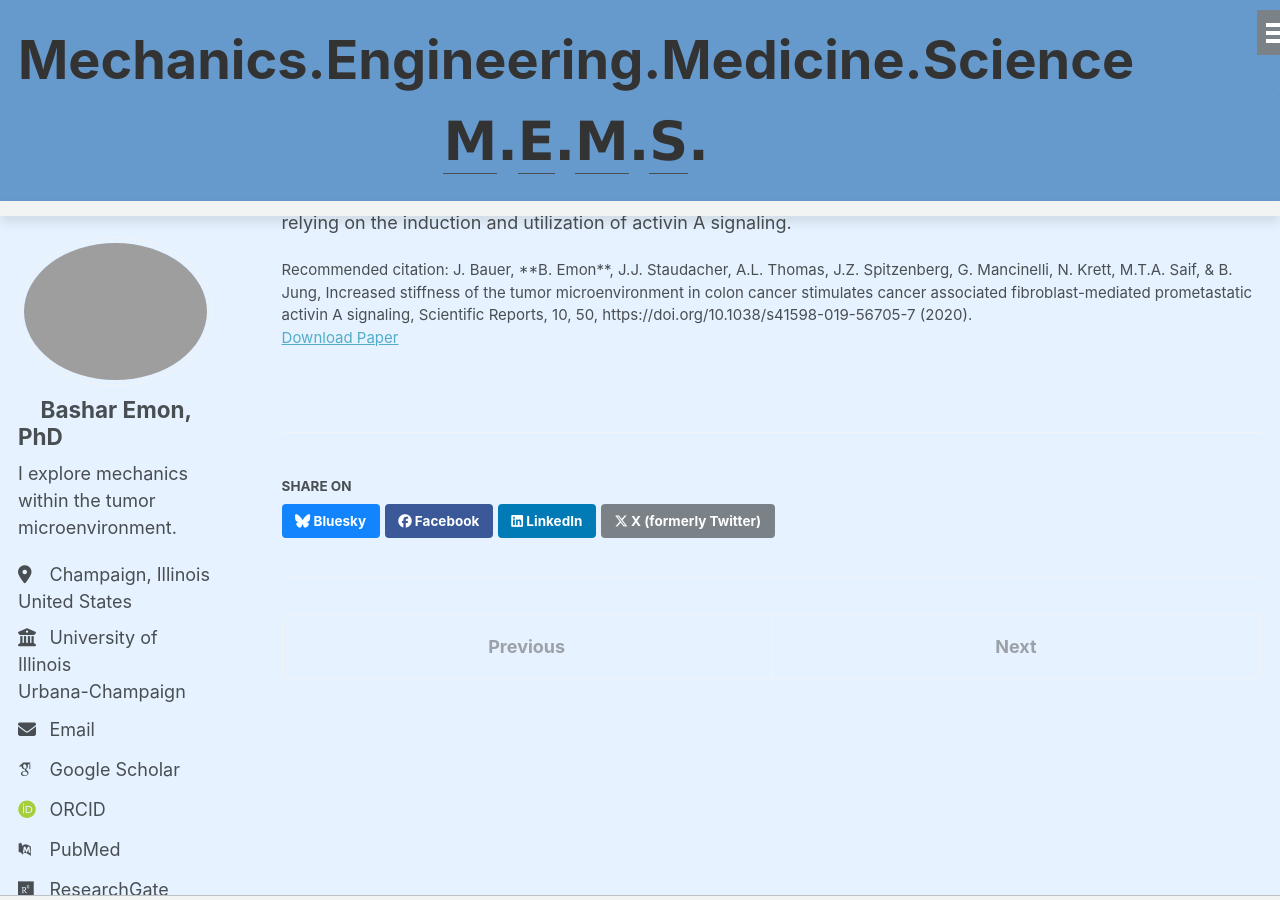
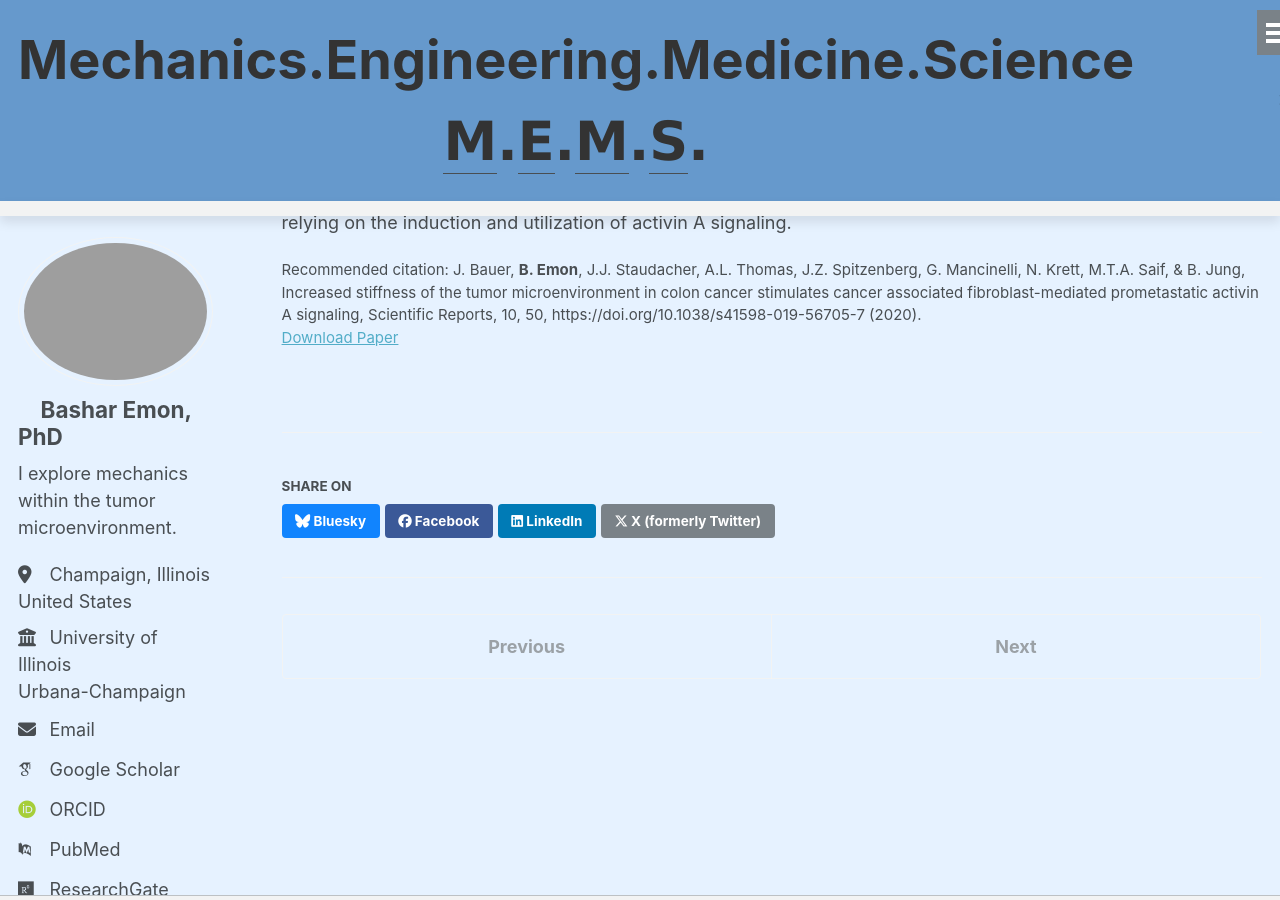
Before and after one commit to BasharEmon/BasharEmon.github.io, a Jekyll site: the page built from _publications/SciRep-2020.md, in a window 1280 px wide and 900 px high, scrolled down 451 px. Built offline with Jekyll 4.4.1, drawn with Linux system fonts in a browser that asks for light colours; some web fonts are replaced.

Commit message:
Update SciRep-2020.md

```diff
--- a/_publications/SciRep-2020.md
+++ b/_publications/SciRep-2020.md
@@ -7,7 +7,7 @@ excerpt: 'This study demonstrates that stiffer tumor microenvironments enhance a
 date: 2020-01-03
 venue: 'Scientific Reports'
 paperurl: 'http://BasharEmon.github.io/files/SciRep-2020.pdf'
-citation: 'J. Bauer, **B. Emon**, J.J. Staudacher, A.L. Thomas, J.Z. Spitzenberg, G. Mancinelli, N. Krett, M.T.A. Saif, & B. Jung, Increased stiffness of the tumor microenvironment in colon cancer stimulates cancer associated fibroblast-mediated prometastatic activin A signaling, Scientific Reports, 10, 50, https://doi.org/10.1038/s41598-019-56705-7 (2020).'
+citation: 'J. Bauer, <b>B. Emon</b>, J.J. Staudacher, A.L. Thomas, J.Z. Spitzenberg, G. Mancinelli, N. Krett, M.T.A. Saif, & B. Jung, Increased stiffness of the tumor microenvironment in colon cancer stimulates cancer associated fibroblast-mediated prometastatic activin A signaling, Scientific Reports, 10, 50, https://doi.org/10.1038/s41598-019-56705-7 (2020).'
 ---
 
 Colorectal cancer (CRC) is the second deadliest cancer in the US due to its propensity to metastasize. Stromal cells and especially cancer-associated fibroblasts (CAF) play a critical biophysical role in cancer progression, but the precise pro-metastatic mechanisms are not clear. Activin A, a TGF-β family member, is a strong pro-metastatic cytokine in the context of CRC. Here, we assessed the link between biophysical forces and pro-metastatic signaling by testing the hypothesis that CAF-generated mechanical forces lead to activin A release and associated downstream effects. Consistent with our hypothesis, we first determined that stromal activin A secretion increased with increasing substrate stiffness. Then we found that stromally-secreted activin A induced ligand-dependent CRC epithelial cell migration and epithelial to mesenchymal transition (EMT). In addition, serum activin A levels are significantly increased in metastatic (stage IV) CRC patients (1.558 ng/ml versus 0.4179 ng/ml, p < 0.05). We propose that increased tumor microenvironment stiffness leads to stromal cell-mediated TGF-β family signaling relying on the induction and utilization of activin A signaling.
```
